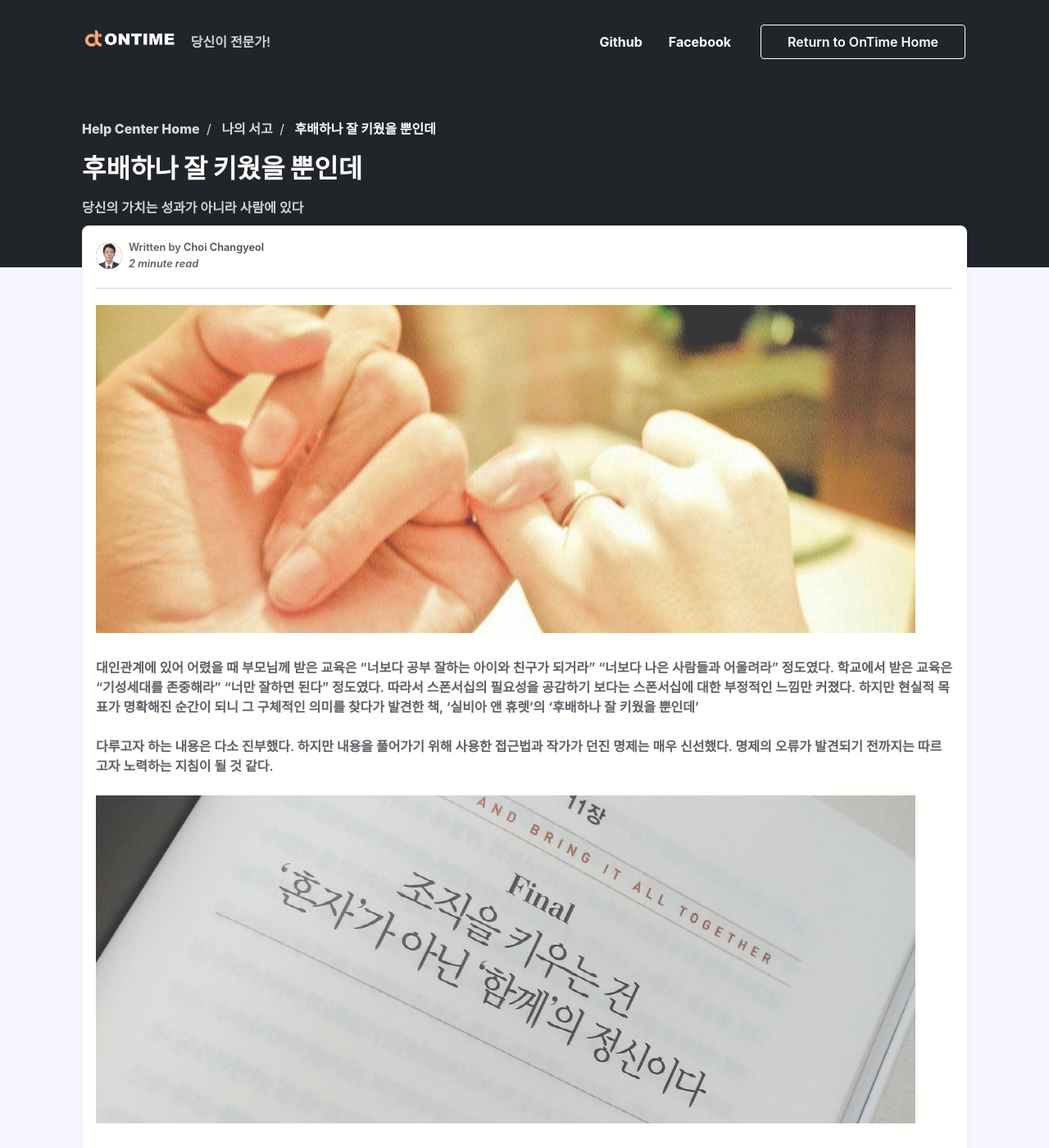
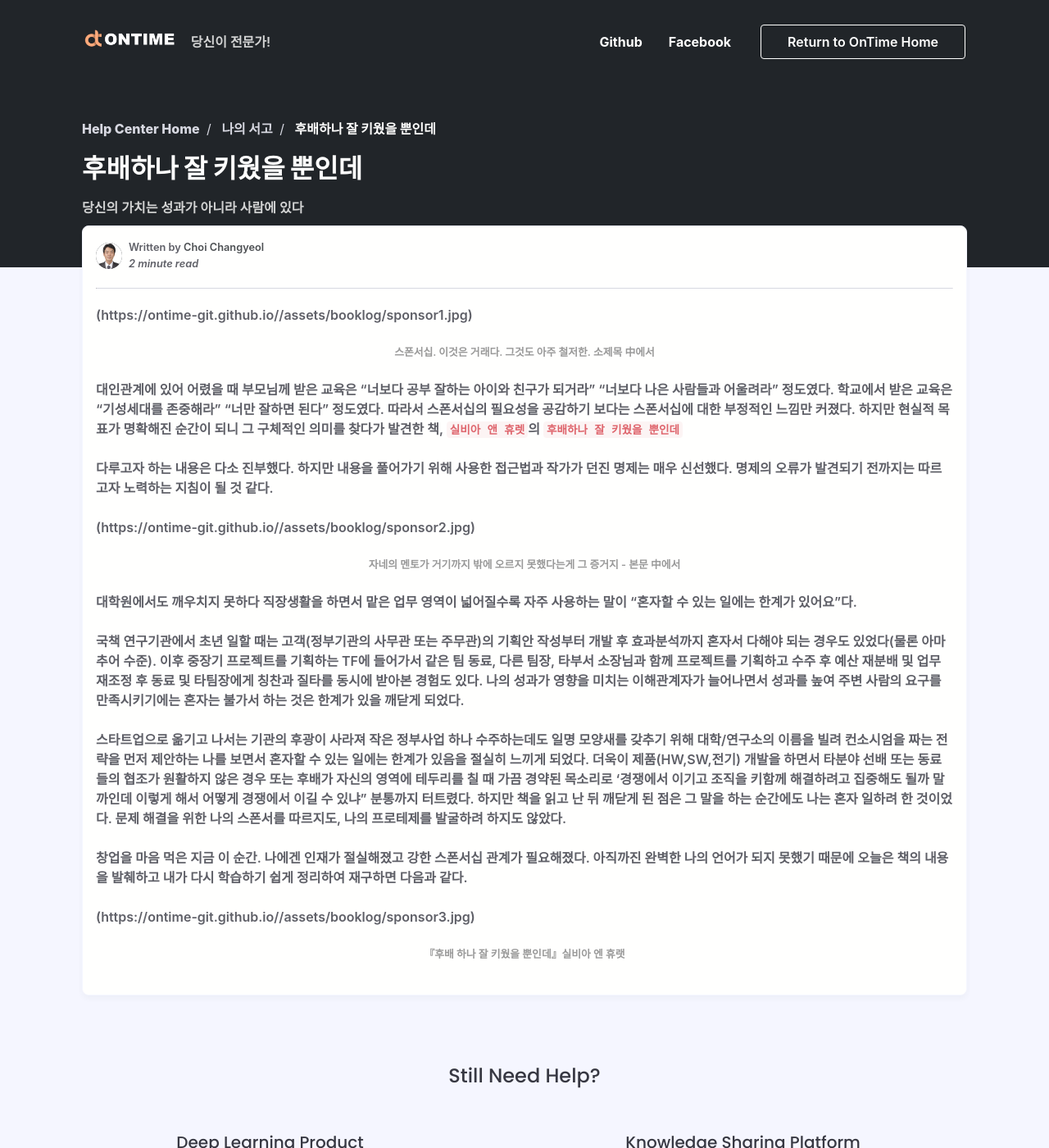
Before and after one commit to ontime-git/ontime-git.github.io, a Jekyll site: the page built from _posts/Customizing Odin/2021-03-03-The-Sponsor-Effect.md, in a window 1280 px wide and 1400 px high. Shown: the whole window at 82% size. Built offline with Jekyll 4.4.1, drawn with Linux system fonts in a browser that asks for light colours; nearby versions of some CDN libraries; some web fonts are replaced; comment, search, counter and statistics services are not loaded.

Commit message:
Update 2021-03-03-The-Sponsor-Effect.md

```diff
--- a/_posts/Customizing Odin/2021-03-03-The-Sponsor-Effect.md
+++ b/_posts/Customizing Odin/2021-03-03-The-Sponsor-Effect.md
@@ -10,16 +10,19 @@ published: true
 
 -----
 
-![스폰서십. 이것은 거래다. 그것도 아주 철저한. 소제목 中에서]({{site.url}}//assets/booklog/sponsor1.jpg)
+({{site.url}}//assets/booklog/sponsor1.jpg)
+<p style="color:gray; font-size:80%; text-align:center;">스폰서십. 이것은 거래다. 그것도 아주 철저한. 소제목 中에서</p>
 
 
-대인관계에 있어 어렸을 때 부모님께 받은 교육은 "너보다 공부 잘하는 아이와 친구가 되거라" "너보다 나은 사람들과 어울려라" 정도였다. 학교에서 받은 교육은 "기성세대를 존중해라" "너만 잘하면 된다" 정도였다. 따라서 스폰서십의 필요성을 공감하기 보다는 스폰서십에 대한 부정적인 느낌만 커졌다. 하지만 현실적 목표가 명확해진 순간이 되니 그 구체적인 의미를 찾다가 발견한 책, '실비아 앤 휴렛'의 '후배하나 잘 키웠을 뿐인데'
+대인관계에 있어 어렸을 때 부모님께 받은 교육은 "너보다 공부 잘하는 아이와 친구가 되거라" "너보다 나은 사람들과 어울려라" 정도였다. 학교에서 받은 교육은 "기성세대를 존중해라" "너만 잘하면 된다" 정도였다. 따라서 스폰서십의 필요성을 공감하기 보다는 스폰서십에 대한 부정적인 느낌만 커졌다. 하지만 현실적 목표가 명확해진 순간이 되니 그 구체적인 의미를 찾다가 발견한 책, `실비아 앤 휴렛`의 `후배하나 잘 키웠을 뿐인데`
 
 다루고자 하는 내용은 다소 진부했다. 하지만 내용을 풀어가기 위해 사용한 접근법과 작가가 던진 명제는 매우 신선했다. 명제의 오류가 발견되기 전까지는 따르고자 노력하는 지침이 될 것 같다.
 
 
 
-![자네의 멘토가 거기까지 밖에 오르지 못했다는게 그 증거지 - 본문 中에서]({{site.url}}//assets/booklog/sponsor2.jpg)
+({{site.url}}//assets/booklog/sponsor2.jpg)
+<p style="color:gray; font-size:80%; text-align:center;">자네의 멘토가 거기까지 밖에 오르지 못했다는게 그 증거지 - 본문 中에서</p>
+
 
 대학원에서도 깨우치지 못하다 직장생활을 하면서 맡은 업무 영역이 넓어질수록 자주 사용하는 말이 "혼자할 수 있는 일에는 한계가 있어요"다.
 
@@ -29,4 +32,5 @@ published: true
 
 창업을 마음 먹은 지금 이 순간. 나에겐 인재가 절실해졌고 강한 스폰서십 관계가 필요해졌다. 아직까진 완벽한 나의 언어가 되지 못했기 때문에 오늘은 책의 내용을 발췌하고 내가 다시 학습하기 쉽게 정리하여 재구하면 다음과 같다.
 
-![『후배 하나 잘 키웠을 뿐인데』실비아 엔 휴랫]({{site.url}}//assets/booklog/sponsor3.jpg)
+({{site.url}}//assets/booklog/sponsor3.jpg)
+<p style="color:gray; font-size:80%; text-align:center;">『후배 하나 잘 키웠을 뿐인데』실비아 엔 휴랫</p>
```
